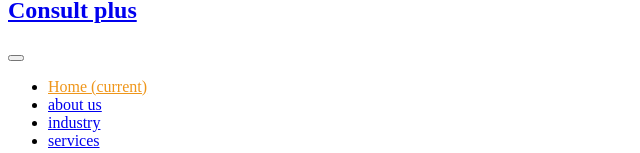
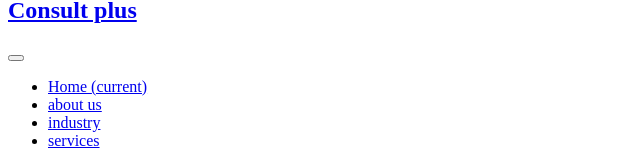
Before and after one commit to alex-rns/Homework-15, a React (Create React App) app in the folder hw15/: page /testimonials in a window 1280 px wide. Shown: the part 335-488 px from the top of the page, without its empty margins (0-640 px from the left). Built offline with nearby package versions, Linux system fonts and the light colour scheme; the HTML template or start-up script is replaced by a standard one.

Commit message:
some fix

```diff
--- a/hw15/src/Header.js
+++ b/hw15/src/Header.js
@@ -31,7 +31,7 @@ class Header extends React.Component {
           <div className="collapse navbar-collapse" id="navbarSupportedContent">
             <ul className="navbar-nav ml-auto text-uppercase">
               <li className="nav-item">
-                <Link activeStyle={{ color: '#ef961a' }} to="/" className="nav-link">Home <span
+                <Link exact activeStyle={{ color: '#ef961a' }} to="/" className="nav-link">Home <span
                   className="sr-only">(current)</span></Link>
               </li>
               <li className="nav-item">
```
